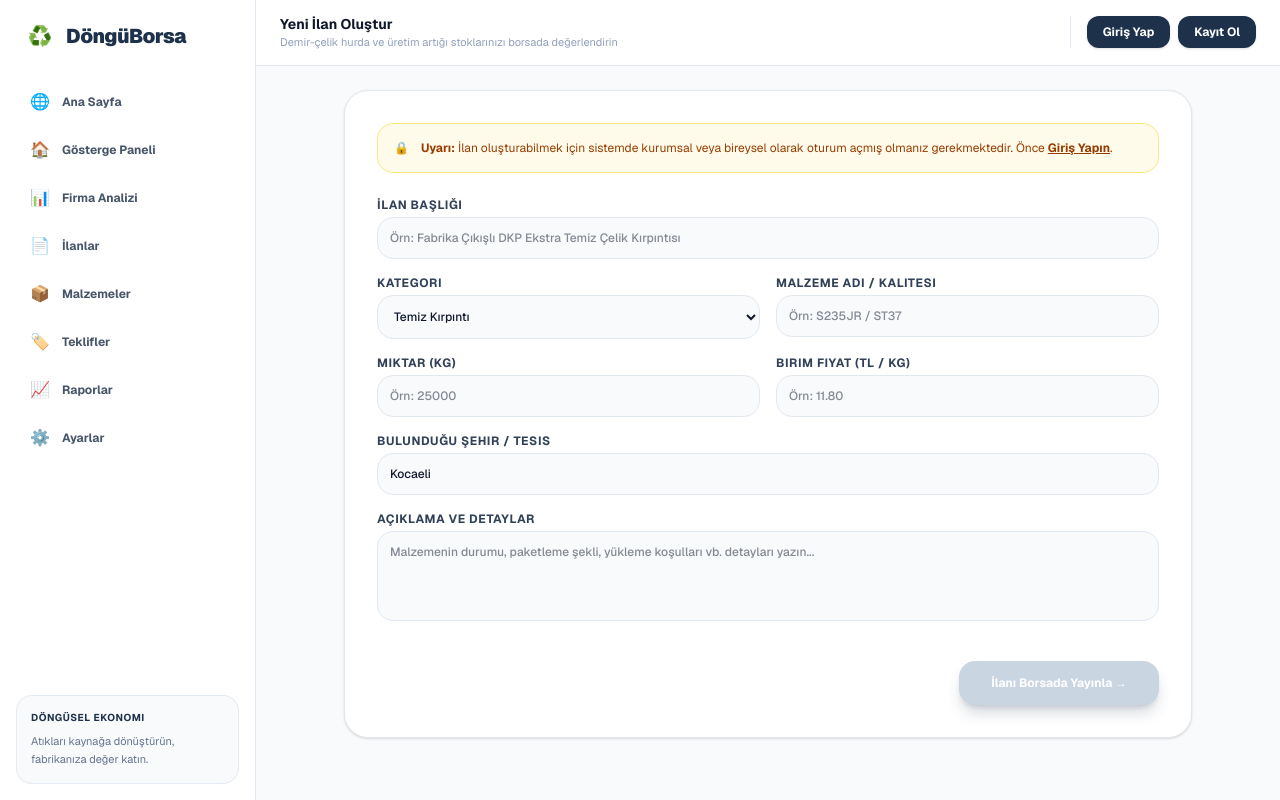
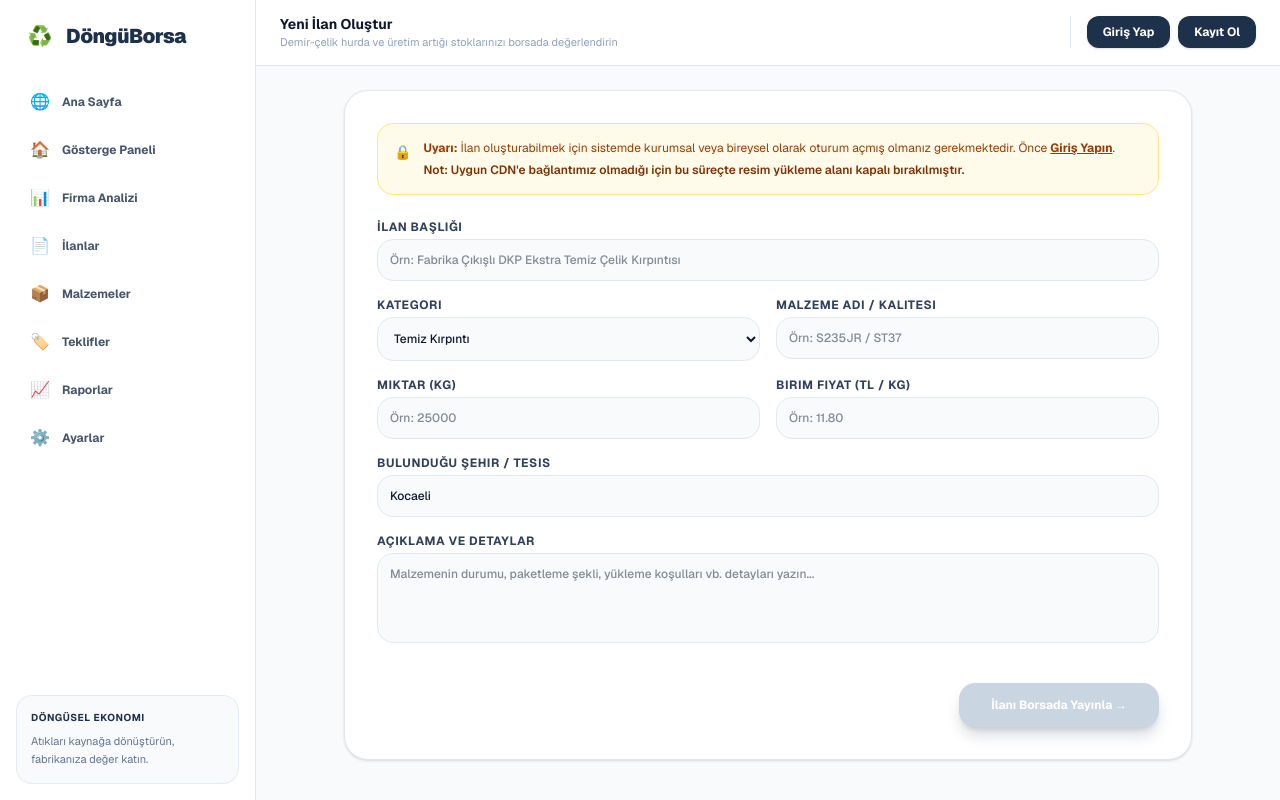
Before and after one commit to sevvalgokcen00-sketch/suren-borsa-proje, a Next.js app in the folder frontend/: page /ilan-ver in a window 1280 px wide. Built offline with nearby package versions, Linux system fonts and the light colour scheme; no server answers.

Commit message:
ilan ver sayfası güncellendi

```diff
--- a/frontend/app/ilan-ver/page.tsx
+++ b/frontend/app/ilan-ver/page.tsx
@@ -120,10 +120,15 @@ export default function IlanVer() {
           <div className="bg-white rounded-3xl border border-slate-200 shadow-sm p-6 sm:p-8 space-y-6">
 
             {!isLoggedIn && (
-              <div className="bg-amber-50 border border-amber-200 text-amber-800 text-xs p-4 rounded-2xl flex items-center gap-3">
-                <span>🔒</span>
-                <div>
-                  <span className="font-bold">Uyarı:</span> İlan oluşturabilmek için sistemde kurumsal veya bireysel olarak oturum açmış olmanız gerekmektedir. Önce <Link href="/giris-yap" className="underline font-bold">Giriş Yapın</Link>.
+              <div className="bg-amber-50 border border-amber-200 text-amber-800 text-xs p-4 rounded-2xl flex items-start gap-3">
+                <span className="mt-0.5 text-sm">🔒</span>
+                <div className="space-y-1.5">
+                  <div>
+                    <span className="font-bold">Uyarı:</span> İlan oluşturabilmek için sistemde kurumsal veya bireysel olarak oturum açmış olmanız gerekmektedir. Önce <Link href="/giris-yap" className="underline font-bold">Giriş Yapın</Link>.
+                  </div>
+                  <div className="text-xs text-amber-900 font-semibold">
+                    Not: Uygun CDN'e bağlantımız olmadığı için bu süreçte resim yükleme alanı kapalı bırakılmıştır.
+                  </div>
                 </div>
               </div>
             )}
```
